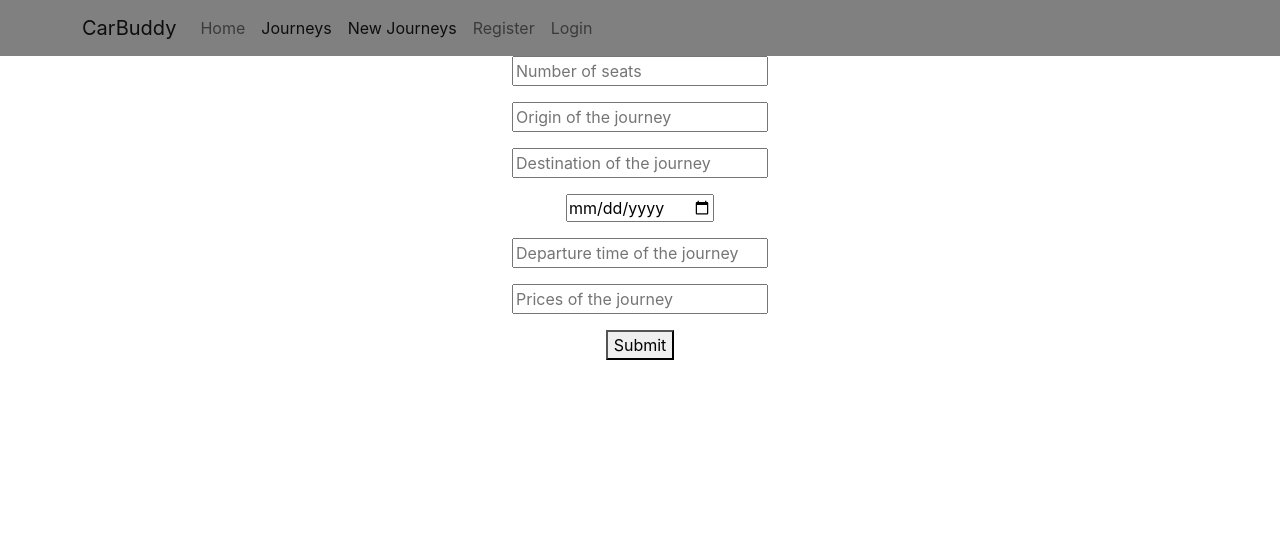
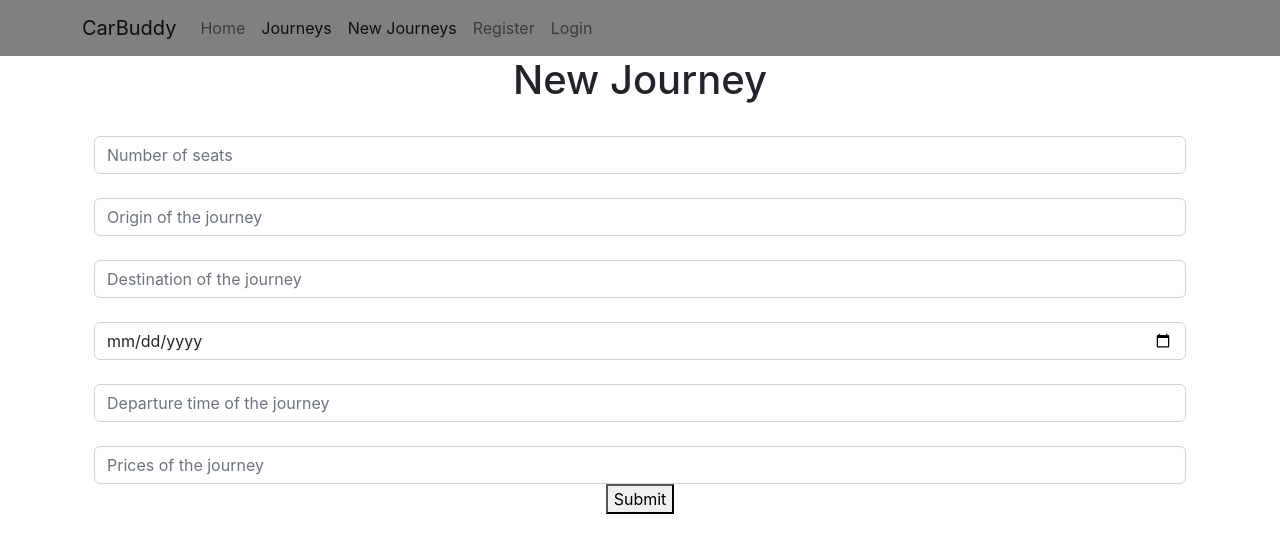
Before and after one commit to Carms22/CarBuddy-app, a React (Create React App) app: page /journeys/create in a window 1280 px wide. Shown: the top 552 px of the page. Built offline with nearby package versions, Linux system fonts and the light colour scheme.

Commit message:
Add login

```diff
--- a/src/App.js
+++ b/src/App.js
@@ -5,6 +5,8 @@ import Navbar from './components/misc/Navbar/Navbar';
 import JourneysList from './screens/Journeys/JourneysList'
 import JourneyFormScreen from './screens/Journeys/JourneyFormScreen'
 import Register from './screens/Register/Register';
+import Login from './screens/Login/Login';
+import UserDetailScreen from './screens/Users/UserDetailScreen';
 
 
 function App() {
@@ -16,7 +18,8 @@ function App() {
         <Route path='/journeys' element={<JourneysList/>}/>
         <Route path='/journeys/create' element={<JourneyFormScreen/>}/>
         <Route path='/register' element={<Register/>}/>
-        <Route path='/login' element={<ll/>}/>
+        <Route path='/login' element={<Login/>}/>
+        <Route path='/profile' element={<UserDetailScreen/>}/>
       </Routes>
     </div>
   );
--- a/src/components/journeys/JourneysForm.jsx
+++ b/src/components/journeys/JourneysForm.jsx
@@ -1,6 +1,7 @@
 import { useState } from "react";
 import { postJourney } from "../../services/JourneyService";
 import { getCurrentUser } from "../../services/UserService";
+import Input from "../misc/Input";
 /// USAR EL CONTEXT user
 function JourneyForm() {
   const [data, setData] = useState({
@@ -29,56 +30,50 @@ function JourneyForm() {
   return (
     <div className="container">
       <form onSubmit={onSubmit}>
-        <div className="mb-3">
-          <input type="number"
+        <Input
+           type="number"
             name="seats" id="seats"
             value={data.seats} onChange={handleOnChange}
             placeholder="Number of seats"
             required
-          />
-        </div>
+        />
 
-        <div className="mb-3">
-          <input type="text"
+          <Input type="text"
             name="origin" id="origin"
             value={data.origin} onChange={handleOnChange}
             placeholder="Origin of the journey"
             required
           />
-        </div>
 
-        <div className="mb-3">
-          <input type="text"
+          <Input type="text"
             name="destination" id="destination"
             value={data.destination} onChange={handleOnChange}
             placeholder="Destination of the journey"
             required
           />
-        </div>
-      <div className="mb-3">
-          <input type="date"
+
+          <Input
+            type="date"
             name="date" id="date"
             value={data.date} onChange={handleOnChange}
             placeholder="Date of the journey"
             required
           />
-        </div>
-        <div className="mb-3">
-          <input type="number"
+
+          <Input type="number"
             name="departureTime" id="departureTime"
             value={data.departureTime} onChange={handleOnChange}
             placeholder="Departure time of the journey"
             required
           />
-        </div>
-        <div className="mb-3">
-          <input type="number"
+
+          <Input type="number"
             name="price" id="price"
             value={data.price} onChange={handleOnChange}
             placeholder="Prices of the journey"
             required
           />
-        </div>
+
 
         <button>Submit</button>
       </form>
--- a/src/components/misc/Input.jsx
+++ b/src/components/misc/Input.jsx
@@ -8,7 +8,7 @@ function Input({type="text", label, placeholder, name, id,value, error, onChange
       </label>
 
       <input className={`form-control ${error ? 'is-invalid' : ''}`}
-        name={name} id={id}
+        name={name} id={id} type={type}
         placeholder={placeholder} value={value}
         onChange={onChange} onBlur={onBlur}
       />
--- a/src/contexts/AuthContext.jsx
+++ b/src/contexts/AuthContext.jsx
@@ -12,7 +12,6 @@ export const AuthContextProvider = ({ children }) => {
 
   const login = (token) => {
     setToken(token)
-
     getUser()
   }
 
@@ -20,14 +19,10 @@ export const AuthContextProvider = ({ children }) => {
     getCurrentUser()
       .then(user => {
         setUser(user)
-
-        // cb && cb() Callback por si queremos hacer algo justo al traernos el usuario
       })
   }
 
   useEffect(() => {
-    // Si existe token, me traigo al usuario
-
     if (getAccessToken()) {
       if (!verifyJWT(getAccessToken())) {
         logout()
--- a/src/screens/Journeys/JourneyFormScreen.jsx
+++ b/src/screens/Journeys/JourneyFormScreen.jsx
@@ -3,7 +3,8 @@ import JourneyForm from "../../components/journeys/JourneysForm"
 const JourneyFormScreen = () => {
 
   return(
-    <div>
+    <div className="container">
+      <h1>New Journey</h1>
       <JourneyForm/>
     </div>
   )
--- /dev/null
+++ b/src/screens/Login/Login.jsx
@@ -0,0 +1,93 @@
+import { useFormik } from "formik";
+import { useLocation, useNavigate } from "react-router-dom";
+import { useContext } from "react";
+import AuthContext from "../../contexts/AuthContext"
+import { userLogin } from "../../services/AuthService";
+import LoginSchema from "./LoginSchema";
+import Input from "../../components/misc/Input";
+
+
+function Login() {
+
+  const { state } = useLocation()
+  const { login } = useContext(AuthContext)
+
+  const INITIAL_VALUES = {
+    email: (state && state.email) || '',
+    password: ''
+  }
+
+  const {
+    values, handleChange, handleBlur, handleSubmit, errors,
+    isSubmitting, setSubmitting, resetForm
+  } = useFormik({
+    initialValues: INITIAL_VALUES,
+    onSubmit: onSubmit,
+    validationSchema: LoginSchema,
+    validateOnBlur: false,
+    validateOnChange: false,
+  })
+  const navigate = useNavigate();
+
+  function onSubmit(values) {
+    console.log("estoy en onSubmit");
+    userLogin(values)
+      .then( ({accessToken}) => {
+        console.log("estoy en then userLogin");
+        login(accessToken)
+        setSubmitting(false)
+        resetForm()
+        navigate('/profile')
+      })
+      // .catch(err => {
+      //   console.log(err.response.data)
+
+      //   err.response.data &&
+      //     Object.keys(err.response.data.errors)
+      //       .forEach((errorKey) => {
+      //         setFieldError(errorKey, err.response.data.errors[errorKey])
+      //       })
+      // })
+      // .finally(() => {
+      //   setSubmitting(false)
+      // })
+
+    console.log(values);
+  }
+
+  return (
+    <div className="container">
+      <h1>Login</h1>
+      <form onSubmit={handleSubmit} >
+      <Input
+          label="Email"
+          placeholder="Introduce your email"
+          type="email"
+          name="email"
+          id="email"
+          value={values.email}
+          onChange={handleChange}
+          error={errors.email}
+          onBlur={handleBlur}
+        />
+
+        <Input
+          label="Password"
+          placeholder="Write your password"
+          type="password"
+          name="password"
+          id="password"
+          value={values.password}
+          onChange={handleChange}
+          error={errors.password}
+          onBlur={handleBlur}
+        />
+         <button type="submit" className="btn btn-primary">
+          {isSubmitting ? 'Loading' : 'Login'}
+        </button>
+      </form>
+    </div>
+   );
+}
+
+export default Login;
--- /dev/null
+++ b/src/screens/Login/LoginSchema.jsx
@@ -0,0 +1,14 @@
+import * as Yup from 'yup';
+import ERRORS from '../../constants/formErrors';
+
+const LoginSchema = Yup.object().shape({
+  name: Yup
+    .string()
+    .required(ERRORS.ERROR_REQUIRED),
+  email: Yup
+    .string()
+    .email(ERRORS.ERROR_VALID_EMAIL)
+    .required(ERRORS.ERROR_REQUIRED)
+})
+
+export default LoginSchema;
--- a/src/screens/Register/Register.jsx
+++ b/src/screens/Register/Register.jsx
@@ -1,7 +1,7 @@
 import { useFormik } from 'formik';
 import { useNavigate } from 'react-router-dom';
+import { createUser } from '../../services/AuthService';
 import Input from '../../components/misc/Input';
-import { createUser } from '../../services/UserService';
 import RegisterSchema from './RegisterSchema'
 
 const INITIAL_VALUES = {
@@ -47,7 +47,7 @@ function Register() {
 
 
   return (
-    <div className="Signup container">
+    <div className="container">
       <h1>Register</h1>
 
       <form onSubmit={handleSubmit}>
@@ -59,7 +59,7 @@ function Register() {
           value={values.name}
           onChange={handleChange}
           error={errors.name}
-          onBlur={handleBlur} // Cuando dejas de hacer focus en un input
+          onBlur={handleBlur}
         />
 
         <Input
--- /dev/null
+++ b/src/screens/Users/UserDetailScreen.jsx
@@ -0,0 +1,10 @@
+
+function UserDetailScreen() {
+  return (
+    <div>
+      Profile
+    </div>
+   );
+}
+
+export default UserDetailScreen;
--- a/src/services/AuthService.js
+++ b/src/services/AuthService.js
@@ -2,6 +2,7 @@ import createHttp from "./BaseService";
 
 const http = createHttp(false);
 
-export const login = (data) => http.post("/login", data);
+export const userLogin = (data) => http.post("/login", data);
 
-export const register = (data) => http.post("/users", data);
+export const createUser = (body) =>
+  http.post("/users", body).then((res) => res);
--- a/src/services/UserService.js
+++ b/src/services/UserService.js
@@ -10,8 +10,6 @@ export const getUsers = () =>
 export const getDetail = (id) =>
   http.get(`/users/${id}`).then((res) => res);
 
-export const createUser = (body) =>
-  http.post("/users", body).then((res) => res);
 
 // export const updateUser = (id, body) =>
 //   http.post(`/users/${id}`, body).then((res) => res);
```
Also changed, not shown: src/screens/Users/UserFormScreen.jsx (deleted).
